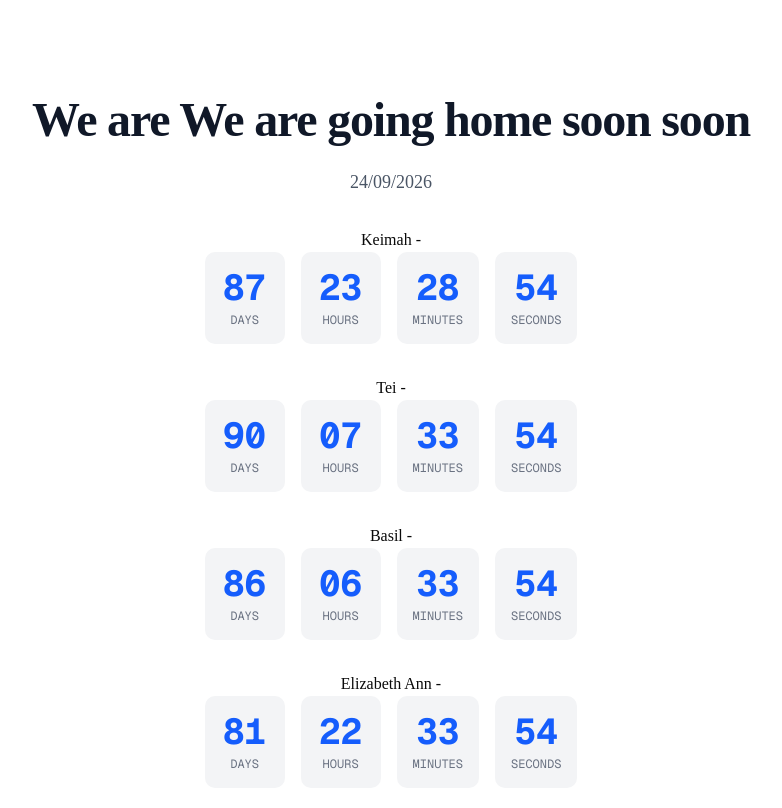
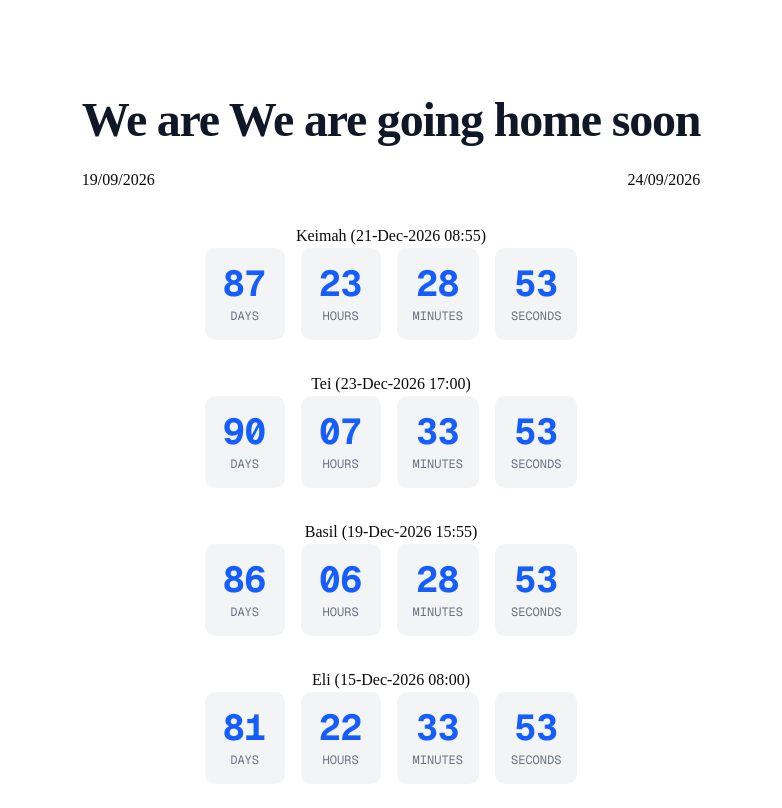
Before and after one commit to rhhauzel/countdown, a Next.js app: page /dashboard in a window 1280 px wide. Shown: the top 808 px of the page, without its empty margins (249-1031 px from the left). Built offline with nearby package versions, Linux system fonts and the light colour scheme.

Commit message:
Adding of start date

```diff
--- a/app/dashboard/page.tsx
+++ b/app/dashboard/page.tsx
@@ -1,35 +1,29 @@
 import CountdownTimer from "@/components/CountdownTimer";
 import { format } from "date-fns";
-import Image from "next/image";
+import { connection } from "next/server";
+import data from "@/app/data/data.json";
 
-export default function Page() {
- const Keimah = "2026-12-21T08:55:00";
-  const Tei = "2026-12-23T17:00:00";
-  const Basil = "2026-12-19T16:00:00";
-  const Eli = "2026-12-15T08:00:00";
+export default async function Page() {
+await connection();
 
    return (
      <main className="flex min-h-screen flex-col items-center justify-center p-24 bg-white dark:bg-gray-900 transition-colors">
        <div className="space-y-6 text-center">
          <h1 className="text-4xl font-extrabold tracking-tight sm:text-5xl text-gray-900 dark:text-white">
-           We are We are going home soon soon
+           We are We are going home soon
          </h1>
-         <p className="text-lg text-gray-600 dark:text-gray-300">
-           {format(Date.now(),"dd/MM/yyyy")}
-         </p>
+         <div className="flex justify-between">
+          <div>{format(new Date(2026, 8, 19),"dd/MM/yyyy")}</div>
+          <div></div>
+          <div>{format(Date.now(), "dd/MM/yyyy")}</div>
+         </div>
 
-         <div className="mt-8">
-           Keimah - <CountdownTimer targetDate={Keimah} />
-         </div>
-         <div className="mt-8">
-           Tei - <CountdownTimer targetDate={Tei} />
-         </div>
-         <div className="mt-8">
-           Basil - <CountdownTimer targetDate={Basil} />
-         </div>
-         <div className="mt-8">
-           Elizabeth Ann - <CountdownTimer targetDate={Eli} />
-         </div>
+         {data.map((item) => (
+          <div key={String(item.SlNo)} className="mt-8">
+            {item.Name} ({format(new Date(item.Date), "dd-MMM-yyyy HH:mm")})
+            <CountdownTimer targetDate={item.Date} />
+          </div>
+         ))}
        </div>
      </main>
    );
--- a/app/page.tsx
+++ b/app/page.tsx
@@ -4,11 +4,6 @@ import { connection } from "next/server";
 import data from "@/app/data/data.json";
 
 export default async function Page() {
- const Keimah = "2026-12-21T08:55:00";
-  const Tei = "2026-12-23T17:00:00";
-  const Basil = "2026-12-19T16:00:00";
-  const Eli = "2026-12-15T08:00:00";
-
   await connection();
 
    return (
@@ -25,7 +20,8 @@ export default async function Page() {
 
          {data.map((item) => (
           <div key={String(item.SlNo)} className="mt-8">
-            {item.Name} - <CountdownTimer targetDate={item.Date} />
+            {item.Name} ({format(new Date(item.Date), "dd-MMM-yyyy HH:mm")})
+            <CountdownTimer targetDate={item.Date} />
           </div>
          ))}
        </div>
```
